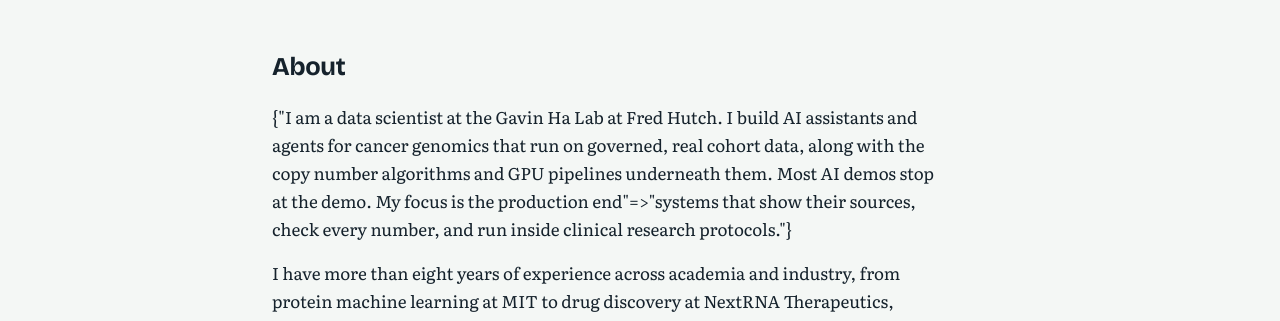
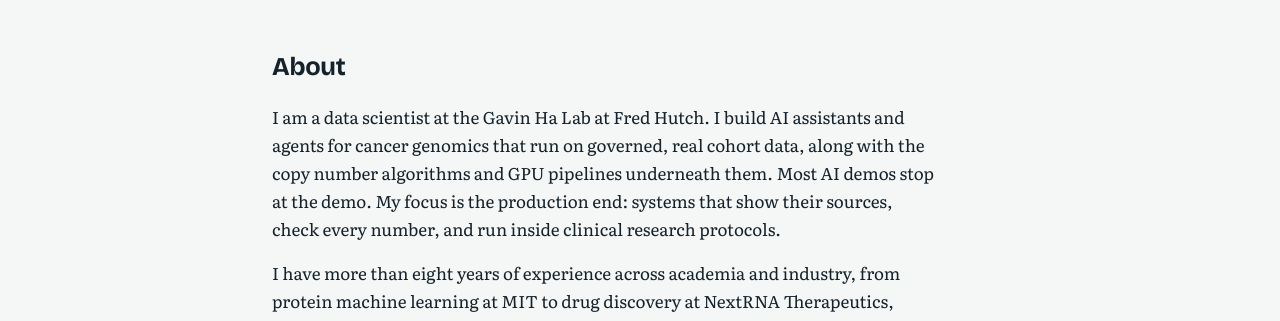
Before and after one commit to pawarad/pawarad.github.io, a Jekyll site: the page built from index.html, in a window 1280 px wide and 900 px high, scrolled down 615 px. Shown: the part 156-477 px from the top of the window. Built offline with Jekyll 4.4.1, drawn with Linux system fonts in a browser that asks for light colours.

Commit message:
Fix bio rendering as a raw hash: quote paragraphs containing a colon
Co-Authored-By: Claude Sonnet 5.5 <noreply@anthropic.com>
Claude-Session: https://claude.ai/code/session_01DthkQ5JwuHJMNNpGkuqXGQ

```diff
--- a/_data/profile.yml
+++ b/_data/profile.yml
@@ -7,9 +7,9 @@ location: Boston area
 tagline: I build production-grade agentic AI for cancer genomics, on top of the algorithms and GPU pipelines that feed it.
 
 bio:
-  - I am a data scientist at the Gavin Ha Lab at Fred Hutch. I build AI assistants and agents for cancer genomics that run on governed, real cohort data, along with the copy number algorithms and GPU pipelines underneath them. Most AI demos stop at the demo. My focus is the production end: systems that show their sources, check every number, and run inside clinical research protocols.
-  - I have more than eight years of experience across academia and industry, from protein machine learning at MIT to drug discovery at NextRNA Therapeutics, variant analysis at Memorial Sloan Kettering and cancer genomics at Fred Hutch. My master's in applied mathematics is from Northeastern University.
-  - The mix is deliberate. Applied mathematics lets me understand why a model behaves as it does, machine learning lets me build it, bioinformatics tells me what the data means, and engineering gets it running for real users. This site is where I write up the work.
+  - "I am a data scientist at the Gavin Ha Lab at Fred Hutch. I build AI assistants and agents for cancer genomics that run on governed, real cohort data, along with the copy number algorithms and GPU pipelines underneath them. Most AI demos stop at the demo. My focus is the production end: systems that show their sources, check every number, and run inside clinical research protocols."
+  - "I have more than eight years of experience across academia and industry, from protein machine learning at MIT to drug discovery at NextRNA Therapeutics, variant analysis at Memorial Sloan Kettering and cancer genomics at Fred Hutch. My master's in applied mathematics is from Northeastern University."
+  - "The mix is deliberate. Applied mathematics lets me understand why a model behaves as it does, machine learning lets me build it, bioinformatics tells me what the data means, and engineering gets it running for real users. This site is where I write up the work."
 
 # Leave a link empty to hide it.
 links:
```
